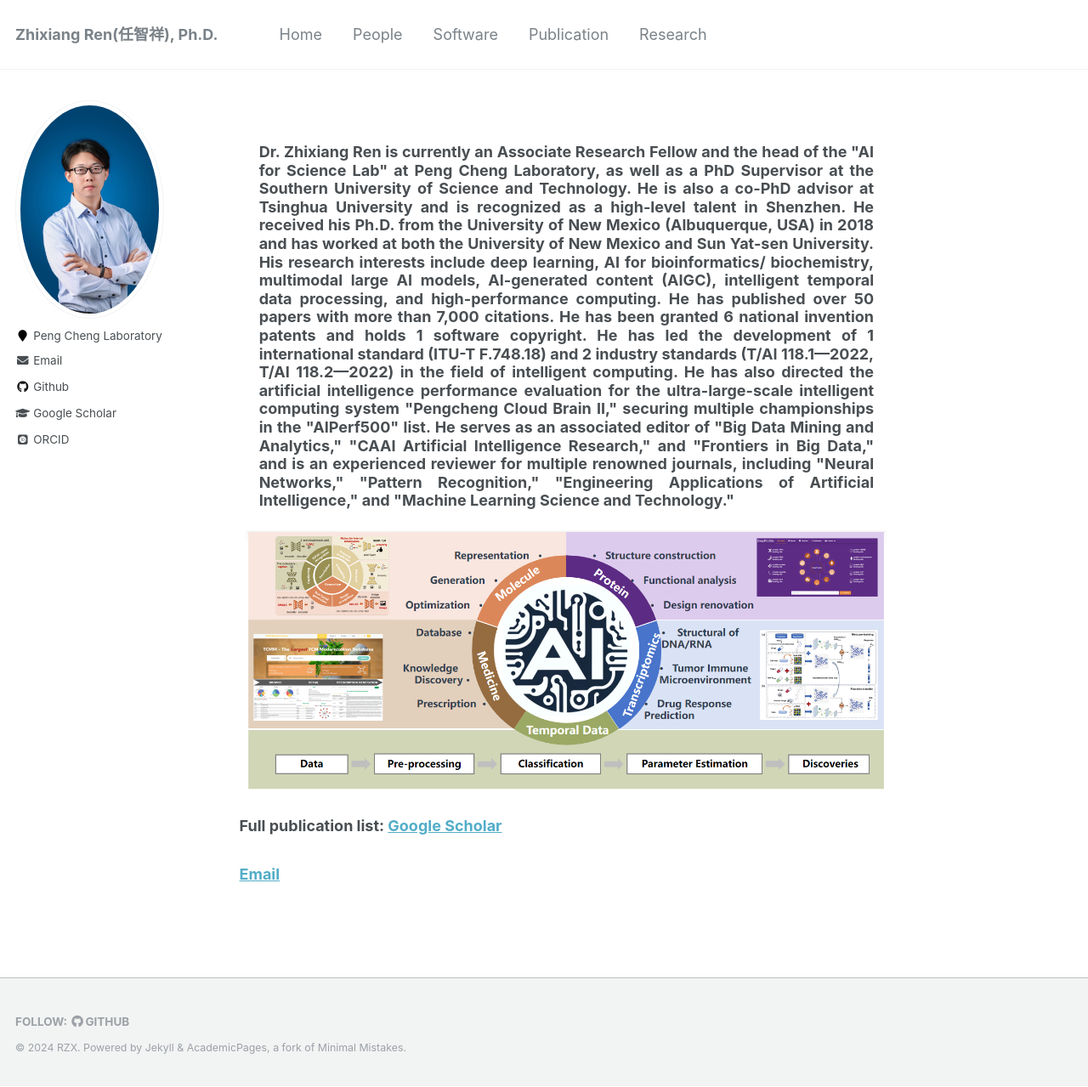
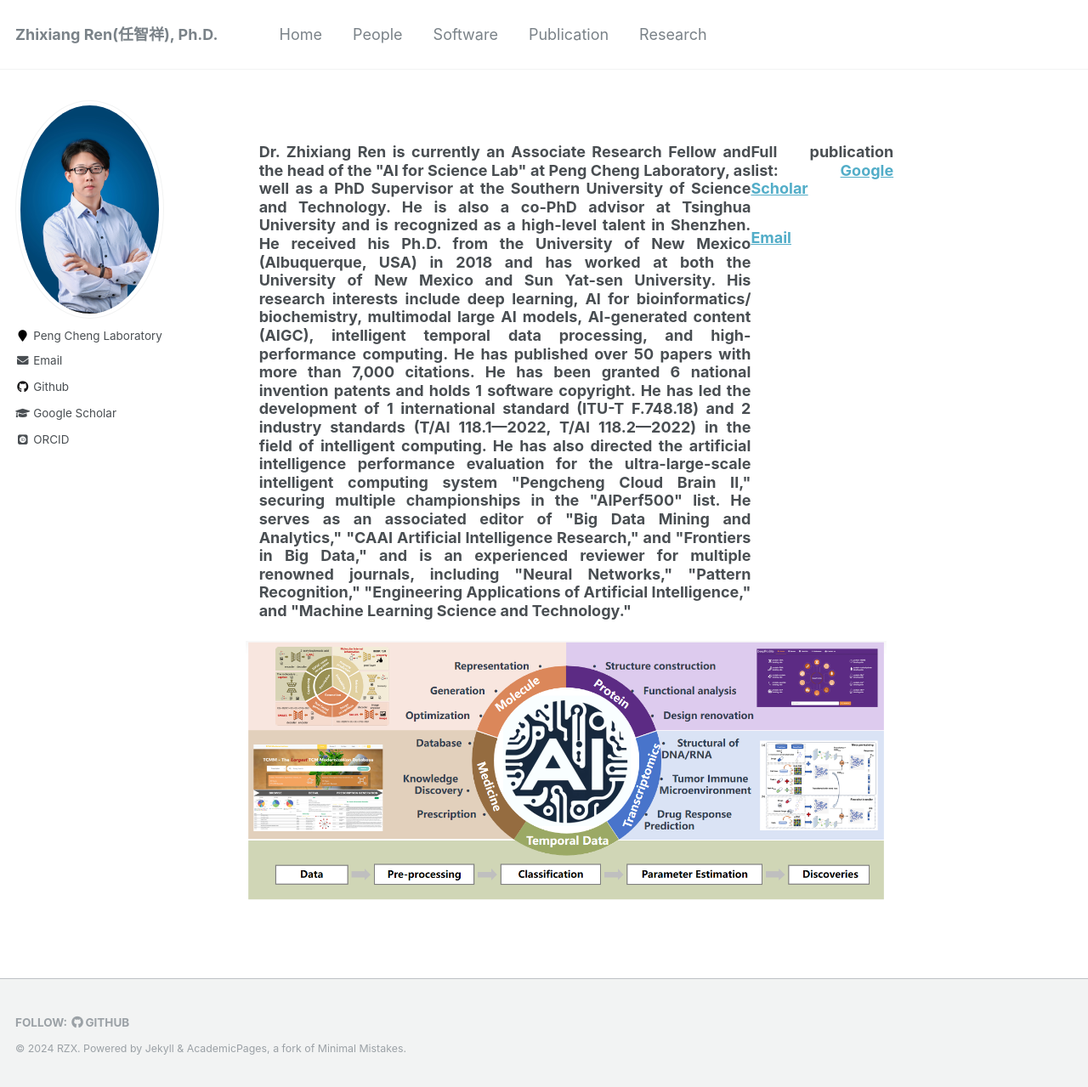
Before and after one commit to zhixiang-ren/zhixiang-ren.github.io, a Jekyll site: the page built from _pages/about.html, in a window 1280 px wide and 1279 px high. Shown: the whole window at 85% size. Built offline with Jekyll 4.4.1, drawn with Linux system fonts in a browser that asks for light colours; some web fonts are replaced.

Commit message:
Update about.html

```diff
--- a/_pages/about.html
+++ b/_pages/about.html
@@ -10,7 +10,7 @@ redirect_from:
 
 <!-- <h3 style="text-align:justify;">Biography:</h3> -->
 <div style="width: 100%;padding-left: 3%;padding-right: 3%;background-color: rgb(241, 241, 241);">
-  <div style="width: 100%;float: left;">
+  <div style="width: 80%;float: left;">
     <h3 style="text-align:justify;">
       Dr. Zhixiang Ren is currently an Associate Research Fellow and the head of the "AI for Science Lab" at Peng Cheng Laboratory, as well as a PhD Supervisor at the Southern University of Science and Technology.
       He is also a co-PhD advisor at Tsinghua University and is recognized as a high-level talent in Shenzhen.
```
